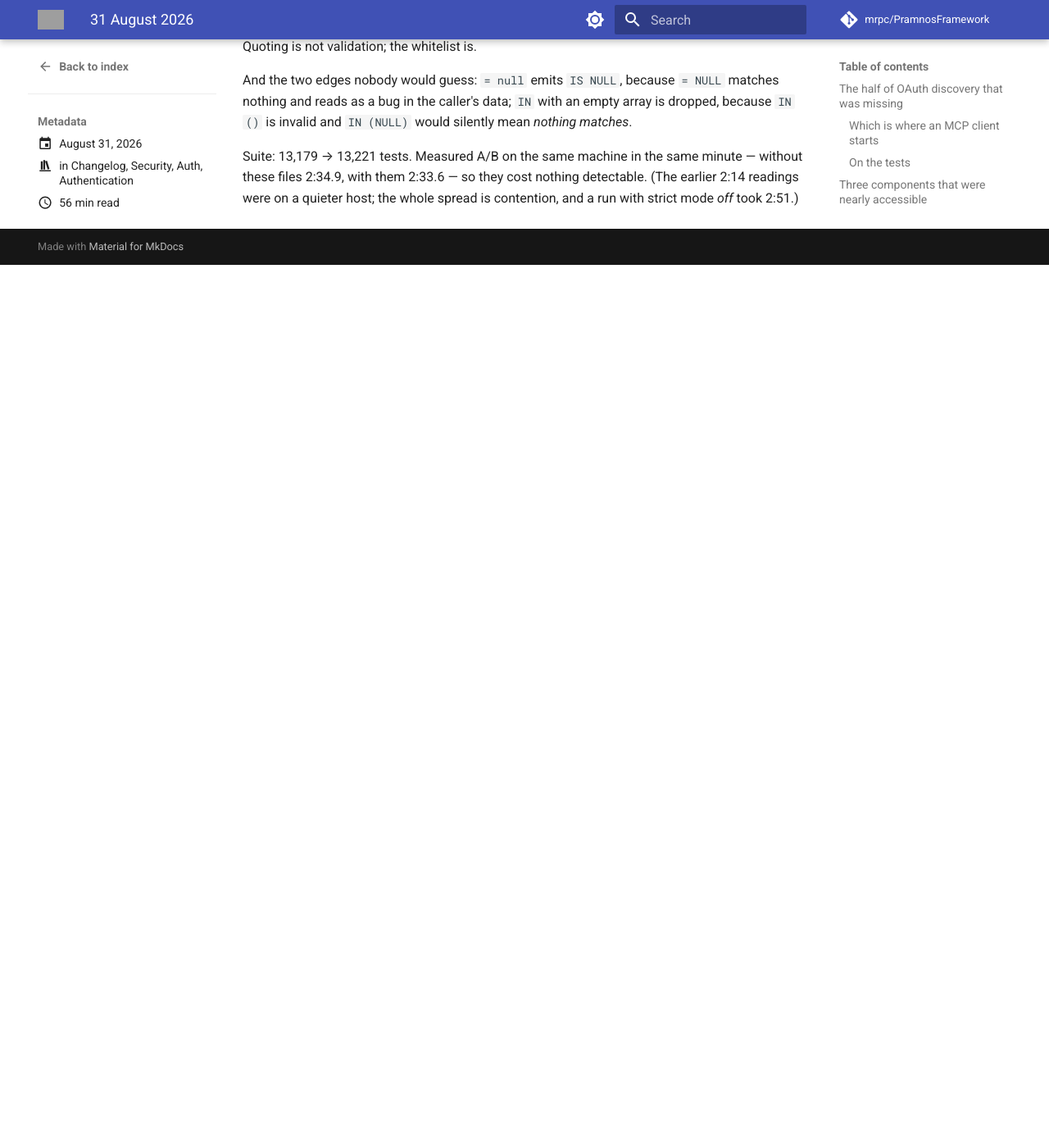
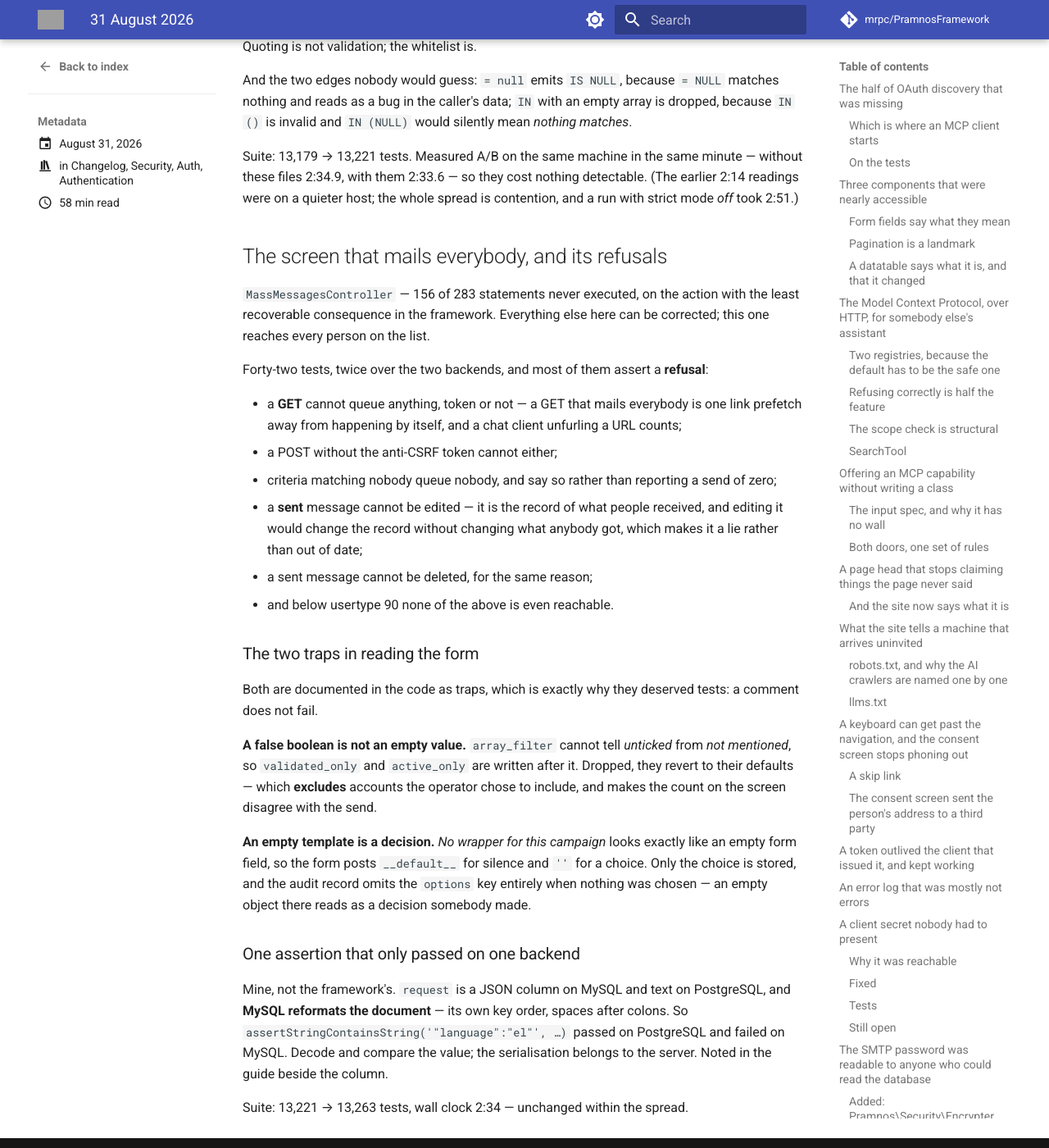
Before and after one commit to mrpc/PramnosFramework, an MkDocs documentation site: the page built from docs/version-history/posts/2026-08-31.md, in a window 1280 px wide and 1400 px high, scrolled down 44224 px. Shown: the whole window at 82% size. Built offline with MkDocs 1.6.1 and Material for MkDocs 9.7.7, drawn with Linux system fonts in a browser that asks for light colours; comment, search, counter and statistics services are not loaded; before the commit the page ends 44547 px from its top, so only the background shows below that; grey boxes are pictures that could not be loaded.

Commit message:
test(messaging): run the screen that mails everybody, and pin its refusals
156 of 283 statements in MassMessagesController had never been executed, on the
action with the least recoverable consequence in the framework: everything else
here can be corrected, and this one reaches every person on the list.

Forty-two tests, twice over the two backends, and most assert a refusal. A GET
cannot queue anything, token or not — a GET that mails everybody is one link
prefetch away from happening by itself, and a chat client unfurling a URL counts.
A POST without the token cannot either. Criteria matching nobody queue nobody and
say so, rather than reporting a send of zero. A sent message cannot be edited or
deleted, because it is the record of what people received: editing it changes the
record without changing what anybody got, which makes it a lie rather than out of
date. And below usertype 90 none of it is reachable.

The two traps in reading the compose form are documented in the code as traps,
which is why they deserved tests — a comment does not fail. A false boolean is not
an empty value: array_filter cannot tell unticked from not-mentioned, so
validated_only and active_only are written after it, and dropped they revert to
defaults that exclude accounts the operator chose to include, making the count on
the screen disagree with the send. An empty template is a decision: "no wrapper
for this campaign" looks exactly like an empty field, so the form posts
__default__ for silence and '' for a choice, and the audit record omits the
options key entirely when nothing was chosen.

One assertion of mine passed on only one backend, which is the lesson worth
keeping: `request` is a JSON column on MySQL and text on PostgreSQL, and MySQL
reformats the document — its own key order, spaces after colons. Decode and
compare the value; the serialisation belongs to the server. Noted in the guide
beside the column.

Suite 13,221 → 13,263 tests, wall clock 2:34 — unchanged within the spread.

Guide and changelog updated.

````diff
--- a/docs/Pramnos_Email_Guide.md
+++ b/docs/Pramnos_Email_Guide.md
@@ -595,6 +595,41 @@ asking to stay on the announcements list.
 
 An application with its own idea of an audience hands `queue()` its own list of ids instead.
 
+#### Two traps in reading a compose form
+
+Both are in `criteriaFrom()`, both are asserted, and both mail the wrong people when got wrong.
+
+**A false boolean is not an empty value.** `array_filter` cannot tell *the operator unticked
+this* from *the operator said nothing*, so the two booleans are written after it:
+
+```php
+$criteria = array_filter([...], fn ($v) => $v !== '' && $v !== 0);
+
+$criteria['validated_only'] = (bool) $request->get('validated_only', 0, 'post', 'int');
+$criteria['active_only']    = (bool) $request->get('active_only', 0, 'post', 'int');
+```
+
+Dropped, `validated_only` reverts to its default — which **excludes** accounts the operator
+chose to include, and makes the count on the screen disagree with the send.
+
+**An empty template is a decision.** "No wrapper for this campaign" is a thing somebody chooses
+and looks exactly like an empty form field, so the form posts `__default__` for *said nothing*
+and `''` for *chose none*. Only the second is stored.
+
+The audit record follows the same rule: no options chosen means **no `options` key**, because an
+empty object in the record reads as a decision, and this record is what somebody months later
+reads to answer "who was this aimed at, and how".
+
+#### Reading it back
+
+`request` is a JSON column on MySQL and text on PostgreSQL, and **MySQL reformats the document**
+— its own key order, spaces after colons. So compare the decoded value, never the serialisation:
+a test that matched `'"language":"el"'` passes on exactly one backend.
+
+`criteriaOf()` decodes defensively for the same reason it exists: an older row, or one written by
+something else, is not a reason to fail rendering the screen — the screen is how somebody finds
+out what happened.
+
 ### The send options travel with the criteria
 
 A campaign can also carry a wrapper, an unsubscribe list, open/click tracking and a Gmail
--- a/docs/version-history/posts/2026-08-31.md
+++ b/docs/version-history/posts/2026-08-31.md
@@ -1835,3 +1835,46 @@ invalid and `IN (NULL)` would silently mean *nothing matches*.
 Suite: 13,179 → 13,221 tests. Measured A/B on the same machine in the same minute — without these
 files 2:34.9, with them 2:33.6 — so they cost nothing detectable. (The earlier 2:14 readings were
 on a quieter host; the whole spread is contention, and a run with strict mode *off* took 2:51.)
+
+## The screen that mails everybody, and its refusals
+
+`MassMessagesController` — 156 of 283 statements never executed, on the action with the least
+recoverable consequence in the framework. Everything else here can be corrected; this one reaches
+every person on the list.
+
+Forty-two tests, twice over the two backends, and most of them assert a **refusal**:
+
+- a **GET** cannot queue anything, token or not — a GET that mails everybody is one link
+  prefetch away from happening by itself, and a chat client unfurling a URL counts;
+- a POST without the anti-CSRF token cannot either;
+- criteria matching nobody queue nobody, and say so rather than reporting a send of zero;
+- a **sent** message cannot be edited — it is the record of what people received, and editing it
+  would change the record without changing what anybody got, which makes it a lie rather than
+  out of date;
+- a sent message cannot be deleted, for the same reason;
+- and below usertype 90 none of the above is even reachable.
+
+### The two traps in reading the form
+
+Both are documented in the code as traps, which is exactly why they deserved tests: a comment
+does not fail.
+
+**A false boolean is not an empty value.** `array_filter` cannot tell *unticked* from *not
+mentioned*, so `validated_only` and `active_only` are written after it. Dropped, they revert to
+their defaults — which **excludes** accounts the operator chose to include, and makes the count
+on the screen disagree with the send.
+
+**An empty template is a decision.** *No wrapper for this campaign* looks exactly like an empty
+form field, so the form posts `__default__` for silence and `''` for a choice. Only the choice is
+stored, and the audit record omits the `options` key entirely when nothing was chosen — an empty
+object there reads as a decision somebody made.
+
+### One assertion that only passed on one backend
+
+Mine, not the framework's. `request` is a JSON column on MySQL and text on PostgreSQL, and
+**MySQL reformats the document** — its own key order, spaces after colons. So
+`assertStringContainsString('"language":"el"', …)` passed on PostgreSQL and failed on MySQL.
+Decode and compare the value; the serialisation belongs to the server. Noted in the guide beside
+the column.
+
+Suite: 13,221 → 13,263 tests, wall clock 2:34 — unchanged within the spread.
````
Also changed, not shown: 2 other files.
